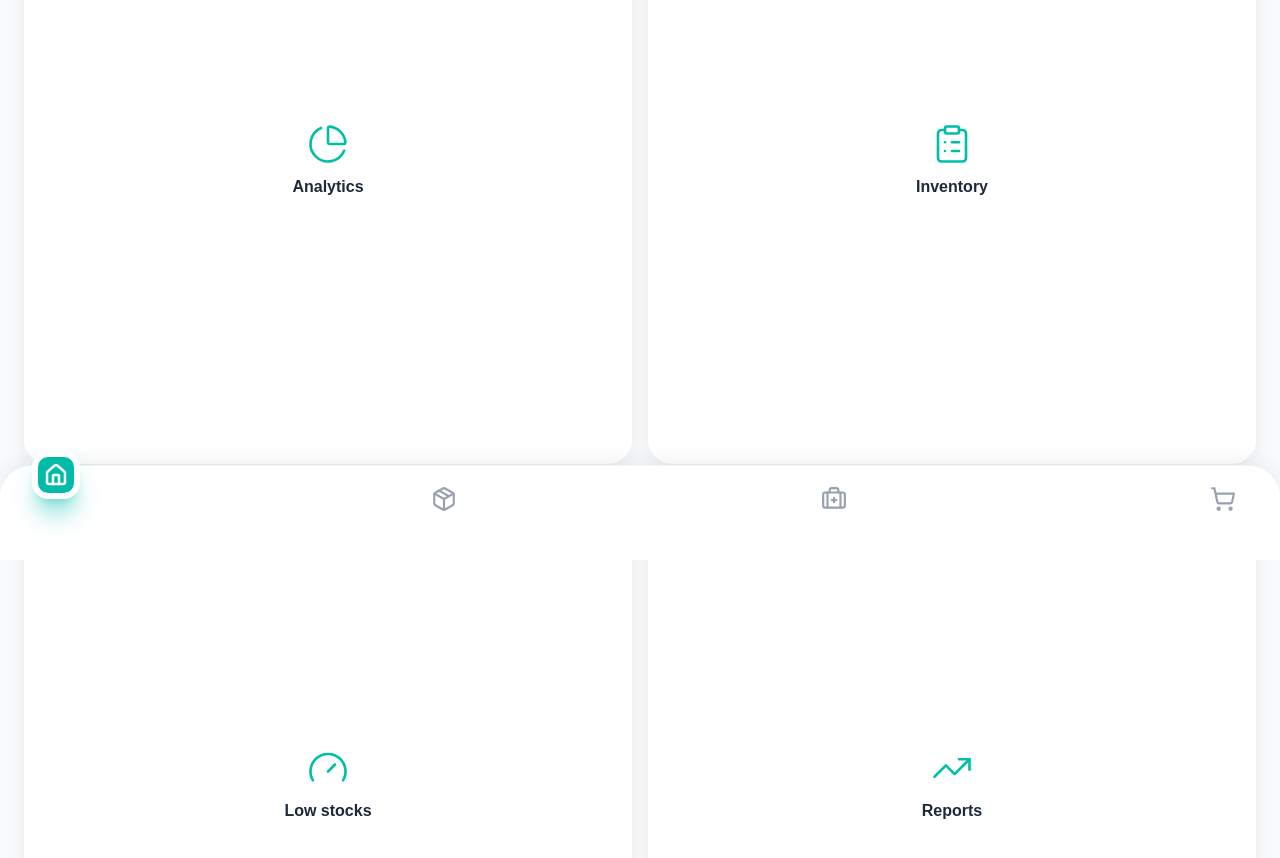
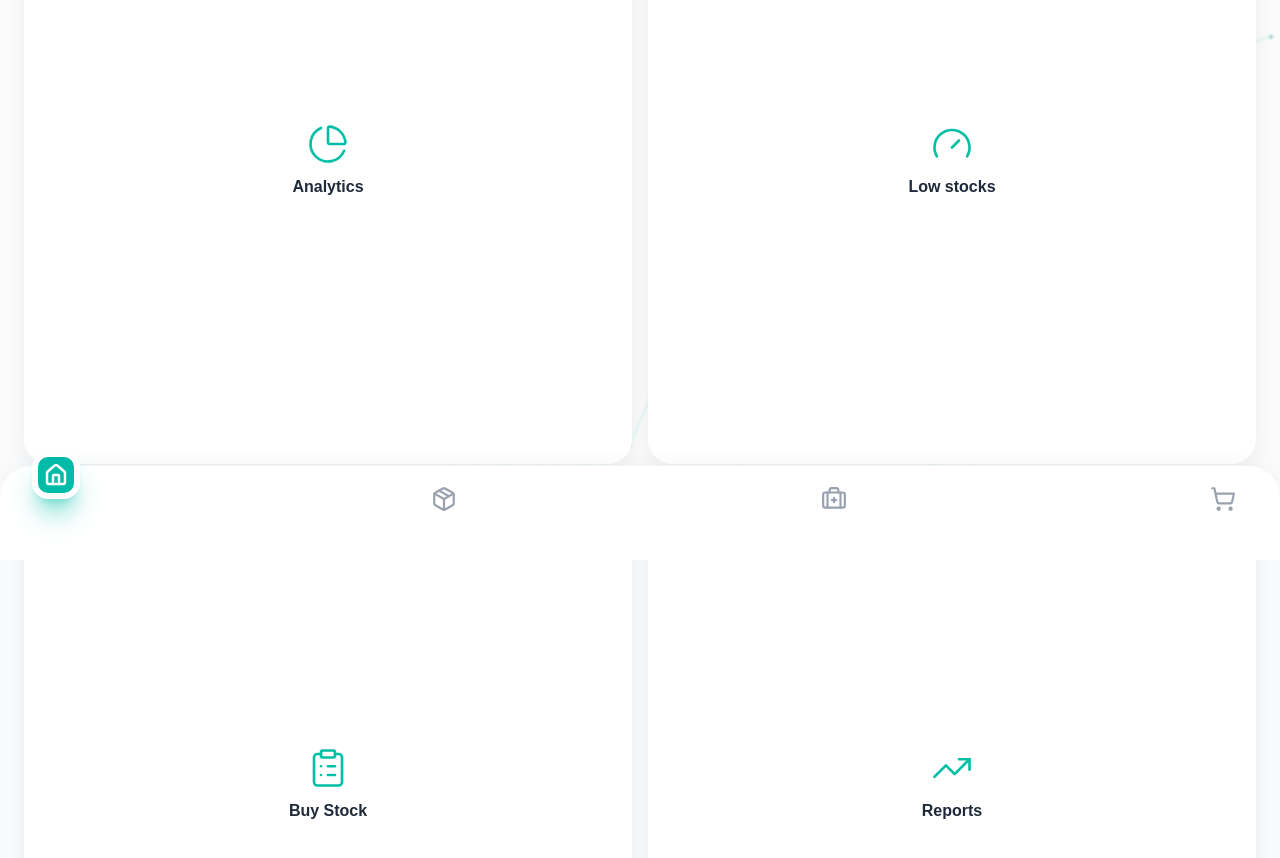
Before and after one commit to KavishkaVenuka/MediManager, a Next.js app in the folder client/: page / in a window 1280 px wide. Shown: the part 240-1098 px from the top of the page. Built offline with nearby package versions, Linux system fonts and the light colour scheme.

Commit message:
Add the rest files

```diff
--- a/client/app/page.tsx
+++ b/client/app/page.tsx
@@ -2,34 +2,43 @@ import Header from "@/components/Header";
 import DashboardCard from "@/components/DashboardCard";
 import BottomNav from "@/components/BottomNav";
 import { PieChart, ClipboardList, Gauge, TrendingUp } from "lucide-react";
+import BackgroundNeurons from "@/components/BackgroundLines";
 
 export default function Home() {
   return (
-    <main className="min-h-screen bg-gray-50 pb-24">
+    <main className="min-h-screen bg-gray-50 pb-24 relative overflow-hidden">
+      <BackgroundNeurons />
       <Header />
 
       <div className="px-6 -mt-6 relative z-20">
         <div className="grid grid-cols-2 gap-4">
+
+          {/*Dashboard cards
+                        shows from here */}
+
           <DashboardCard
             title="Analytics"
             icon={<PieChart size={42} strokeWidth={1.5} />}
-          />
-          <DashboardCard
-            title="Inventory"
-            icon={<ClipboardList size={42} strokeWidth={1.5} />}
+            href="/analytics"
           />
           <DashboardCard
             title="Low stocks"
             icon={<Gauge size={42} strokeWidth={1.5} />}
+            href="/low-stocks"
+          />
+          <DashboardCard
+            title="Buy Stock"
+            icon={<ClipboardList size={42} strokeWidth={1.5} />}
+            href="/buy-stock"
           />
           <DashboardCard
             title="Reports"
             icon={<TrendingUp size={42} strokeWidth={1.5} />}
+            href="/reports"
           />
         </div>
       </div>
 
-      <BottomNav />
     </main>
   );
 }
```
